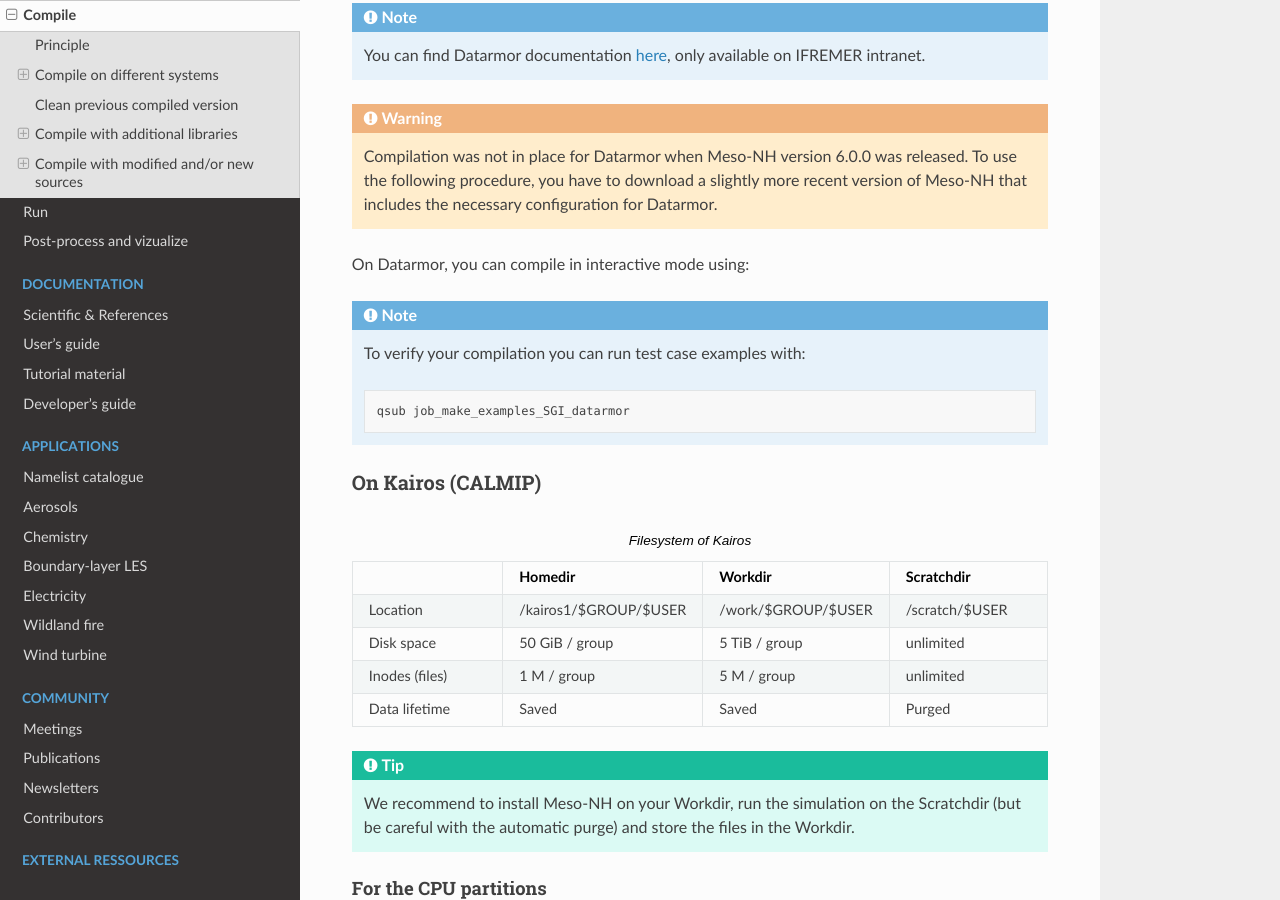
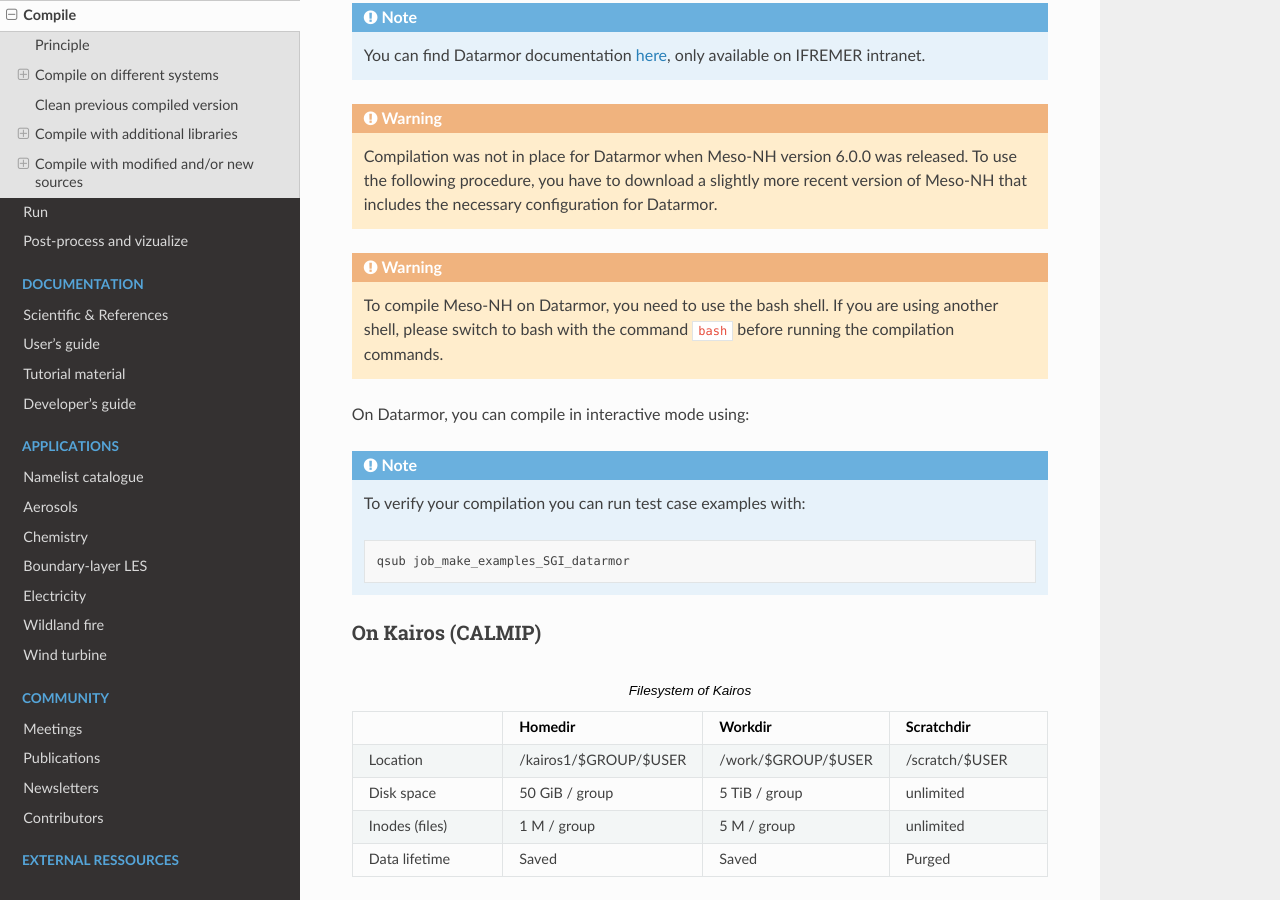
Before and after one commit to JorisPianezze/mesonh_doc, a Sphinx documentation site: the page built from docs/source/getting_started/compile.rst, in a window 1280 px wide and 900 px high, scrolled down 6879 px. Built offline with Sphinx 7.4.7 and the Read the Docs theme 3.1.0, drawn with Linux system fonts in a browser that asks for light colours; pages that are not in the unit, such as notebooks, are missing from menus.

Commit message:
Philippe 24/03/2026: use bash to compile on Datarmor

```diff
--- a/docs/source/getting_started/compile.rst
+++ b/docs/source/getting_started/compile.rst
@@ -359,6 +359,10 @@
 
    Compilation was not in place for Datarmor when Meso-NH version 6.0.0 was released.
    To use the following procedure, you have to download a slightly more recent version of Meso-NH that includes the necessary configuration for Datarmor.
+
+.. warning::
+
+   To compile Meso-NH on Datarmor, you need to use the bash shell. If you are using another shell, please switch to bash with the command :code:`bash` before running the compilation commands.
 
 .. DATA NEED TO BE CHECKED (Filesystem of Datarmor and tip on which filesytem to use)
 
```
